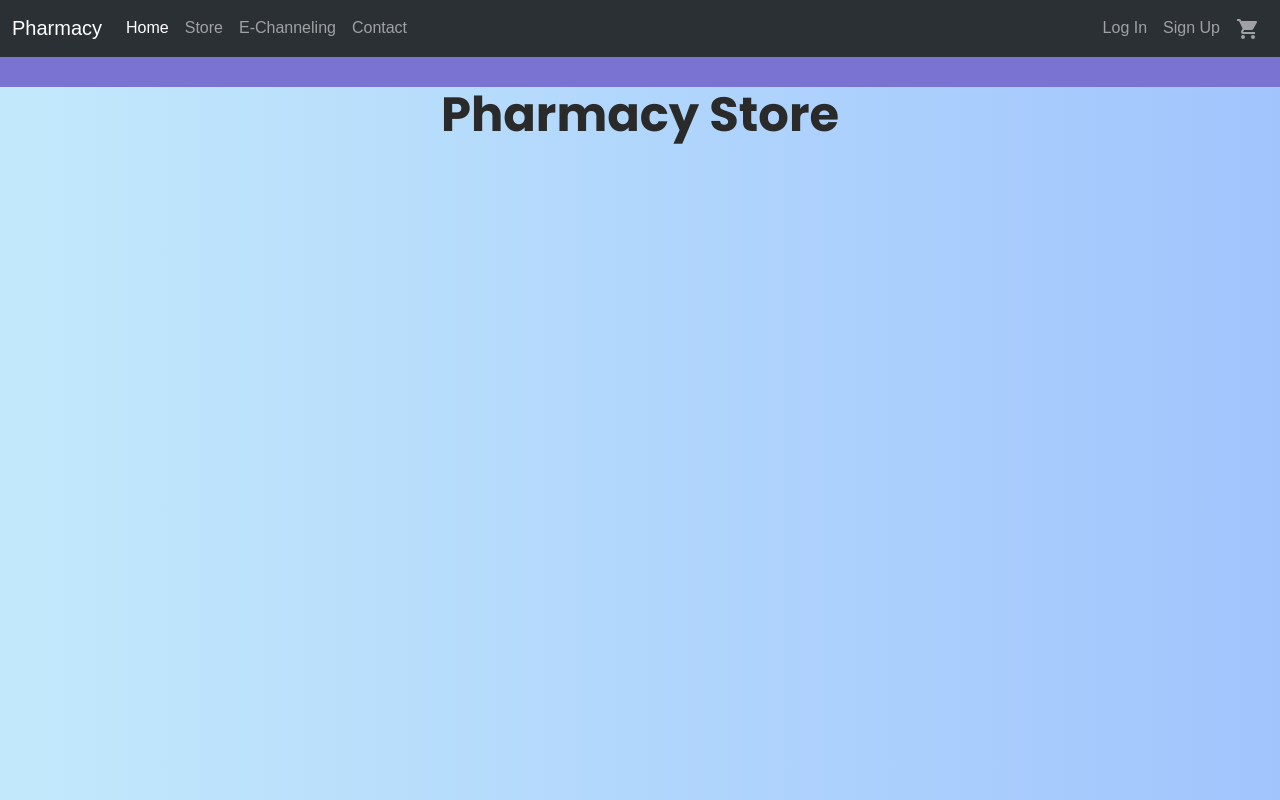
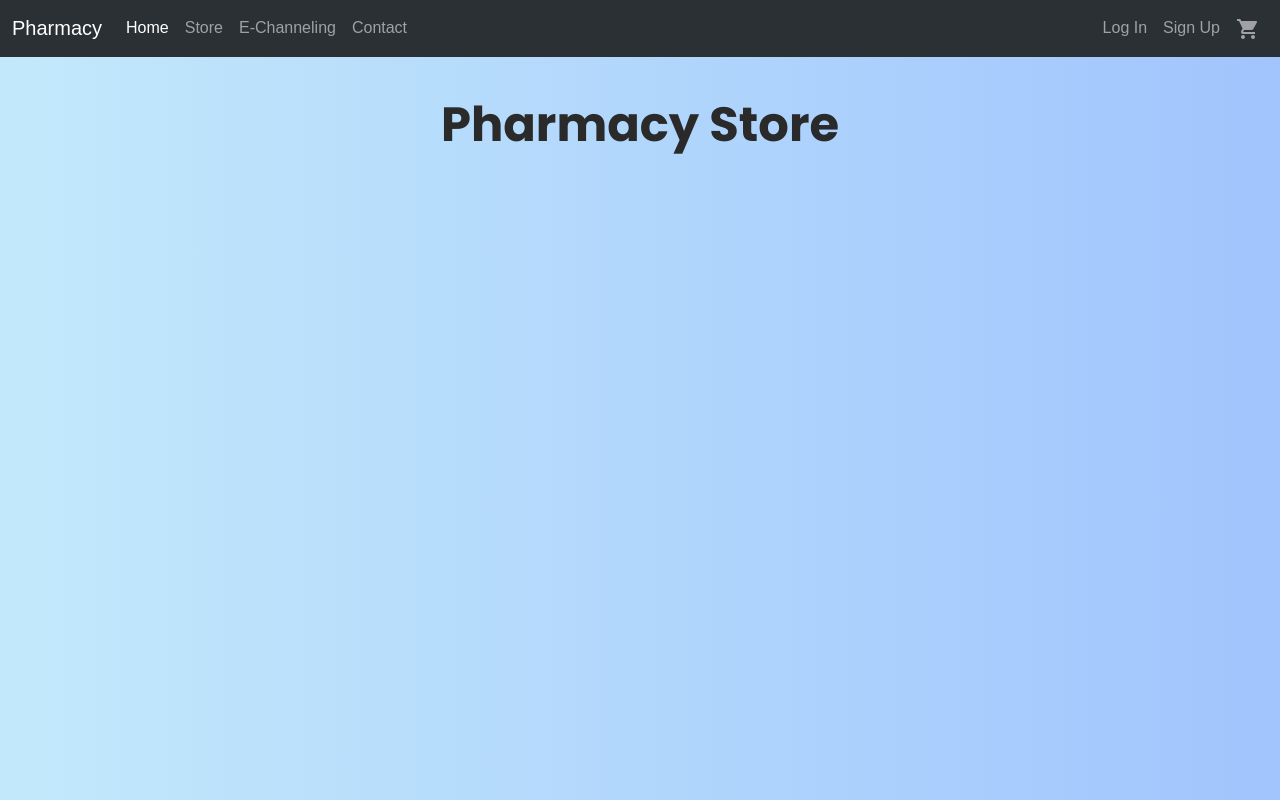
Before and after one commit to Ellio-Dredd/Snack-Overflow, a React (Vite) app in the folder project-x/: page /Store in a window 1280 px wide. Shown: the top 800 px of the page. Built offline with nearby package versions, Linux system fonts and the light colour scheme.

Commit message:
for safety reason

```diff
--- a/project-x/src/pages/Store.jsx
+++ b/project-x/src/pages/Store.jsx
@@ -84,7 +84,7 @@ export default function Store() {
       style={{
         minHeight: "100vh",
         background: "linear-gradient(to right, #c2e9fb, #a1c4fd)",
-        paddingTop: "0px",
+        paddingTop: "10px",
         paddingBottom: "40px",
         fontFamily: "'Segoe UI', Tahoma, Geneva, Verdana, sans-serif",
       }}
```
